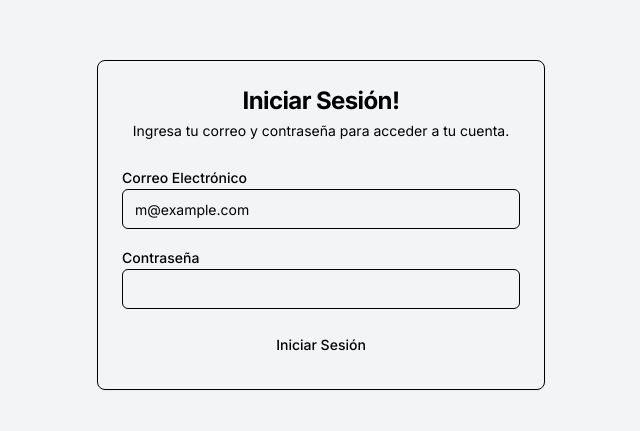
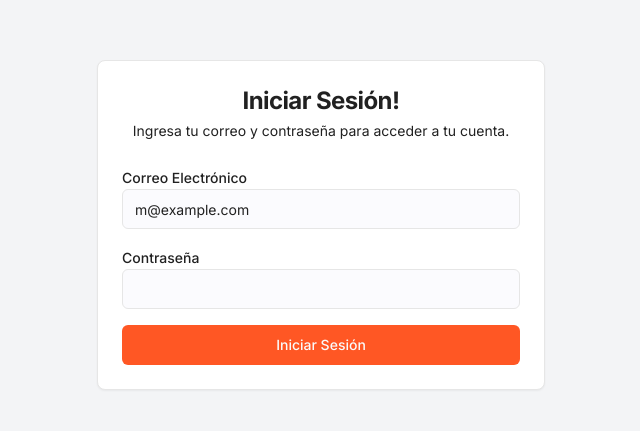
Before and after one commit to L1nkStart/Test, a Next.js app: page /login in a window 1280 px wide. Shown: the part 199-630 px from the top of the page, without its empty margins (319-959 px from the left). Built offline with nearby package versions, Linux system fonts and the light colour scheme; no server answers.

Commit message:
refactor(global.css): Mejorar estructura y añadir nueva paleta de colores

```diff
--- a/app/globals.css
+++ b/app/globals.css
@@ -4,35 +4,33 @@
 
 @custom-variant dark (&:is(.dark *));
 
-@custom-variant dark (&:is(.dark *));
+@theme {
+  --color-border: var(--border);
+  --color-input: var(--input);
+  --color-ring: var(--ring);
+  --color-background: var(--background);
+  --color-foreground: var(--text);
 
-@theme {
-  --color-border: hsl(var(--border));
-  --color-input: hsl(var(--input));
-  --color-ring: hsl(var(--ring));
-  --color-background: hsl(var(--background));
-  --color-foreground: hsl(var(--foreground));
+  --color-primary: var(--primary);
+  --color-primary-foreground: var(--primary-foreground, 0 0% 98%);
 
-  --color-primary: hsl(var(--primary));
-  --color-primary-foreground: hsl(var(--primary-foreground));
+  --color-secondary: var(--secondary);
+  --color-secondary-foreground: var(--secondary-foreground, 220 10% 15%);
 
-  --color-secondary: hsl(var(--secondary));
-  --color-secondary-foreground: hsl(var(--secondary-foreground));
+  --color-destructive: var(--destructive);
+  --color-destructive-foreground: var(--destructive-foreground);
 
-  --color-destructive: hsl(var(--destructive));
-  --color-destructive-foreground: hsl(var(--destructive-foreground));
+  --color-muted: var(--muted);
+  --color-muted-foreground: var(--muted-foreground);
 
-  --color-muted: hsl(var(--muted));
-  --color-muted-foreground: hsl(var(--muted-foreground));
+  --color-accent: var(--accent);
+  --color-accent-foreground: var(--accent-foreground, 220 10% 15%);
 
-  --color-accent: hsl(var(--accent));
-  --color-accent-foreground: hsl(var(--accent-foreground));
+  --color-popover: var(--popover);
+  --color-popover-foreground: var(--popover-foreground);
 
-  --color-popover: hsl(var(--popover));
-  --color-popover-foreground: hsl(var(--popover-foreground));
-
-  --color-card: hsl(var(--card));
-  --color-card-foreground: hsl(var(--card-foreground));
+  --color-card: var(--card);
+  --color-card-foreground: var(--card-foreground);
 
   --color-orange-600: #e65100;
   --color-orange-700: #bf360c;
@@ -77,14 +75,6 @@
   text-wrap: balance;
 }
 
-/*
-  The default border color has changed to `currentcolor` in Tailwind CSS v4,
-  so we've added these compatibility styles to make sure everything still
-  looks the same as it did with Tailwind CSS v3.
-
-  If we ever want to remove these styles, we need to add an explicit border
-  color utility to any element that depends on these defaults.
-*/
 @layer base {
   *,
   ::after,
@@ -99,165 +89,98 @@ body {
   font-family: Arial, Helvetica, sans-serif;
 }
 
-/* Variables raíz y modo oscuro combinados y preservados con sus valores */
 @layer base {
   :root {
-    /* Colores del Modo Claro (predominantemente blancos y grises) */
-    --background: 0 0% 100%;
-    /* Blanco puro para el fondo principal */
-    --foreground: 220 10% 15%;
-    /* Gris oscuro para el texto principal (más suave que el negro) */
+    /* Colores base */
+    --text: hsl(0 0% 13%);
+    --background: hsl(240 60% 99%);
+    --primary: hsl(14 100% 57%);
+    --secondary: hsl(231 48% 48%);
+    --accent: hsl(232 46% 84%);
+    --card: hsl(0 0% 100%);
+    --card-foreground: hsl(0 0% 13%);
+    --popover: hsl(0 0% 100%);
+    --popover-foreground: hsl(0 0% 13%);
 
-    --card: 0 0% 100%;
-    /* Blanco puro para las tarjetas */
-    --card-foreground: 220 10% 15%;
-    /* Gris oscuro para el texto de las tarjetas */
+    /* Colores relacionados */
+    --primary-foreground: hsl(0 0% 98%);
+    --secondary-foreground: hsl(0 0% 98%);
+    --destructive: hsl(0 84% 60%);
+    --destructive-foreground: hsl(0 0% 98%);
 
-    --popover: 0 0% 100%;
-    /* Blanco puro para los popovers */
-    --popover-foreground: 220 10% 15%;
-    /* Gris oscuro para el texto de los popovers */
+    /* Bordes y anillos */
+    --border: hsl(0 0% 90%);
+    --input: hsl(0 0% 90%);
+    --ring: hsl(231 48% 40%);
 
-    --primary: 220 13% 18%;
-    /* Azul marino oscuro/gris para elementos primarios (botones, etc.) */
-    --primary-foreground: 0 0% 98%;
-    /* Blanco casi puro para el texto sobre primary */
+    /* Gráficos */
+    --chart-1: hsl(231 70% 50%);
+    --chart-2: hsl(173 58% 39%);
+    --chart-3: hsl(27 87% 67%);
+    --chart-4: hsl(43 74% 66%);
+    --chart-5: hsl(197 37% 24%);
 
-    --secondary: 220 14% 96%;
-    /* Gris muy claro para elementos secundarios */
-    --secondary-foreground: 220 10% 15%;
-    /* Gris oscuro para el texto secundario */
+    /* Radio global */
+    --radius: 0.5rem;
 
-    --muted: 220 14% 96%;
-    /* Gris muy claro para elementos mutados/de baja importancia */
-    --muted-foreground: 220 8% 55%;
-    /* Gris medio para el texto mutado */
-
-    --accent: 220 14% 96%;
-    /* Gris muy claro para acentos visuales */
-    --accent-foreground: 220 10% 15%;
-    /* Gris oscuro para el texto de acento */
-
-    --destructive: 0 84.2% 60.2%;
-    /* Rojo estándar para acciones peligrosas */
-    --destructive-foreground: 0 0% 98%;
-    /* Blanco casi puro para el texto sobre destructive */
-
-    --border: 220 14% 90%;
-    /* Gris muy claro para bordes */
-    --input: 220 14% 90%;
-    /* Gris muy claro para bordes de inputs */
-    --ring: 220 13% 18%;
-    /* Color del anillo de enfoque (igual que primary) */
-
-    /* Colores para Gráficos (más neutros y profesionales) */
-    --chart-1: 220 70% 50%;
-    /* Azul medio */
-    --chart-2: 173 58% 39%;
-    /* Verde azulado */
-    --chart-3: 27 87% 67%;
-    /* Naranja apagado */
-    --chart-4: 43 74% 66%;
-    /* Amarillo mostaza suave */
-    --chart-5: 197 37% 24%;
-    /* Azul oscuro/grisáceo */
-
-    --radius: 0.5rem;
-    /* Radio de borde global, mantiene un estilo moderno */
-
-    /* Variables específicas para el Sidebar (ajustadas para el estilo blanco) */
-    --sidebar-background: 0 0% 100%;
-    /* Fondo blanco para el sidebar */
-    --sidebar-foreground: 220 10% 15%;
-    /* Texto principal gris oscuro en el sidebar */
-    --sidebar-primary: 220 13% 18%;
-    /* Color primario del sidebar (botones, iconos activos) */
-    --sidebar-primary-foreground: 0 0% 98%;
-    /* Texto blanco sobre sidebar-primary */
-    --sidebar-accent: 220 14% 96%;
-    /* Fondo de elementos activos/hover en sidebar */
-    --sidebar-accent-foreground: 220 10% 15%;
-    /* Color de texto para sidebar-accent */
-    --sidebar-border: 220 14% 90%;
-    /* Borde del sidebar */
-    --sidebar-ring: 220 13% 18%;
-    /* Anillo de enfoque del sidebar */
+    /* Sidebar */
+    --sidebar-background: hsl(240 60% 99%);
+    --sidebar-foreground: hsl(0 0% 13%);
+    --sidebar-primary: var(--primary);
+    --sidebar-primary-foreground: var(--primary-foreground);
+    --sidebar-accent: var(--accent);
+    --sidebar-accent-foreground: var(--secondary-foreground);
+    --sidebar-border: var(--border);
+    --sidebar-ring: var(--ring);
   }
 
-  /* Modo Oscuro (Mantiene un esquema oscuro pero con tonos profesionales) */
+  /*
+    Modo Oscuro
+  */
   .dark {
-    --background: 220 13% 10%;
-    /* Gris muy oscuro para el fondo */
-    --foreground: 220 14% 90%;
-    /* Gris claro para el texto */
+    /* Colores base */
+    --text: hsl(0 0% 90%);
+    --background: hsl(240 60% 10%);
+    --primary: hsl(14 100% 67%);
+    --secondary: hsl(231 48% 70%);
+    --accent: hsl(232 46% 60%);
+    --card: hsl(240 30% 15%);
+    --card-foreground: hsl(0 0% 90%);
+    --popover: hsl(240 30% 15%);
+    --popover-foreground: hsl(0 0% 90%);
 
-    --card: 220 13% 12%;
-    /* Gris oscuro para las tarjetas */
-    --card-foreground: 220 14% 90%;
-    /* Gris claro para el texto de las tarjetas */
+    /* Colores relacionados */
+    --primary-foreground: hsl(0 0% 98%);
+    --secondary-foreground: hsl(0 0% 90%);
+    --destructive: hsl(0 84% 50%);
+    --destructive-foreground: hsl(0 0% 98%);
 
-    --popover: 220 13% 12%;
-    /* Gris oscuro para los popovers */
-    --popover-foreground: 220 14% 90%;
-    /* Gris claro para el texto de los popovers */
+    /* Bordes y anillos */
+    --border: hsl(240 30% 30%);
+    --input: hsl(240 30% 30%);
+    --ring: hsl(231 48% 70%);
 
-    --primary: 220 14% 90%;
-    /* Gris claro para elementos primarios en modo oscuro */
-    --primary-foreground: 220 13% 18%;
-    /* Gris oscuro para texto sobre primary */
+    /* Gráficos */
+    --chart-1: hsl(231 70% 70%);
+    --chart-2: hsl(173 58% 60%);
+    --chart-3: hsl(27 87% 77%);
+    --chart-4: hsl(43 74% 76%);
+    --chart-5: hsl(197 37% 44%);
 
-    --secondary: 220 13% 20%;
-    /* Gris medio para elementos secundarios */
-    --secondary-foreground: 220 14% 90%;
-    /* Gris claro para texto secundario */
+    /* Radio global */
+    --radius: 0.5rem;
 
-    --muted: 220 13% 20%;
-    /* Gris medio para elementos mutados */
-    --muted-foreground: 220 8% 60%;
-    /* Gris medio para el texto mutado */
+    /* Sidebar */
+    --sidebar-background: hsl(240 60% 10%);
+    --sidebar-foreground: hsl(0 0% 90%);
+    --sidebar-primary: var(--primary);
+    --sidebar-primary-foreground: var(--primary-foreground);
+    --sidebar-accent: var(--accent);
+    --sidebar-accent-foreground: var(--secondary-foreground);
+    --sidebar-border: var(--border);
+    --sidebar-ring: var(--ring);
+  }
 
-    --accent: 220 13% 20%;
-    /* Gris medio para acentos */
-    --accent-foreground: 220 14% 90%;
-    /* Gris claro para texto de acento */
-
-    --destructive: 0 62.8% 30.6%;
-    /* Rojo oscuro para destructivos */
-    --destructive-foreground: 0 0% 98%;
-    /* Blanco casi puro para texto destructivo */
-
-    --border: 220 13% 20%;
-    /* Gris medio para bordes */
-    --input: 220 13% 20%;
-    /* Gris medio para bordes de inputs */
-    --ring: 220 14% 90%;
-    /* Anillo de enfoque (igual que primary) */
-
-    /* Colores para Gráficos en Modo Oscuro */
-    --chart-1: 220 70% 70%;
-    --chart-2: 160 60% 65%;
-    --chart-3: 30 80% 75%;
-    --chart-4: 280 65% 80%;
-    --chart-5: 340 75% 75%;
-
-    /* Variables específicas para el Sidebar en Modo Oscuro */
-    --sidebar-background: 220 13% 12%;
-    /* Fondo gris oscuro para el sidebar */
-    --sidebar-foreground: 220 14% 90%;
-    /* Texto principal gris claro en el sidebar */
-    --sidebar-primary: 220 14% 90%;
-    /* Color primario del sidebar (elementos activos) */
-    --sidebar-primary-foreground: 220 13% 18%;
-    /* Texto oscuro sobre sidebar-primary */
-    --sidebar-accent: 220 13% 20%;
-    /* Fondo de elementos activos/hover en sidebar */
-    --sidebar-accent-foreground: 220 14% 90%;
-    /* Color de texto para sidebar-accent */
-    --sidebar-border: 220 13% 20%;
-    /* Borde del sidebar */
-    --sidebar-ring: 220 14% 90%;
-    /* Anillo de enfoque del sidebar */
-  }
 }
 
 @layer base {
@@ -277,7 +200,7 @@ body {
 
 @theme inline {
   --color-background: var(--background);
-  --color-foreground: var(--foreground);
+  --color-foreground: var(--text);
   --color-card: var(--card);
   --color-card-foreground: var(--card-foreground);
   --color-popover: var(--popover);
@@ -304,7 +227,7 @@ body {
   --radius-md: calc(var(--radius) - 2px);
   --radius-lg: var(--radius);
   --radius-xl: calc(var(--radius) + 4px);
-  --color-sidebar: var(--sidebar);
+  --color-sidebar: var(--sidebar-background);
   --color-sidebar-foreground: var(--sidebar-foreground);
   --color-sidebar-primary: var(--sidebar-primary);
   --color-sidebar-primary-foreground: var(--sidebar-primary-foreground);
```
